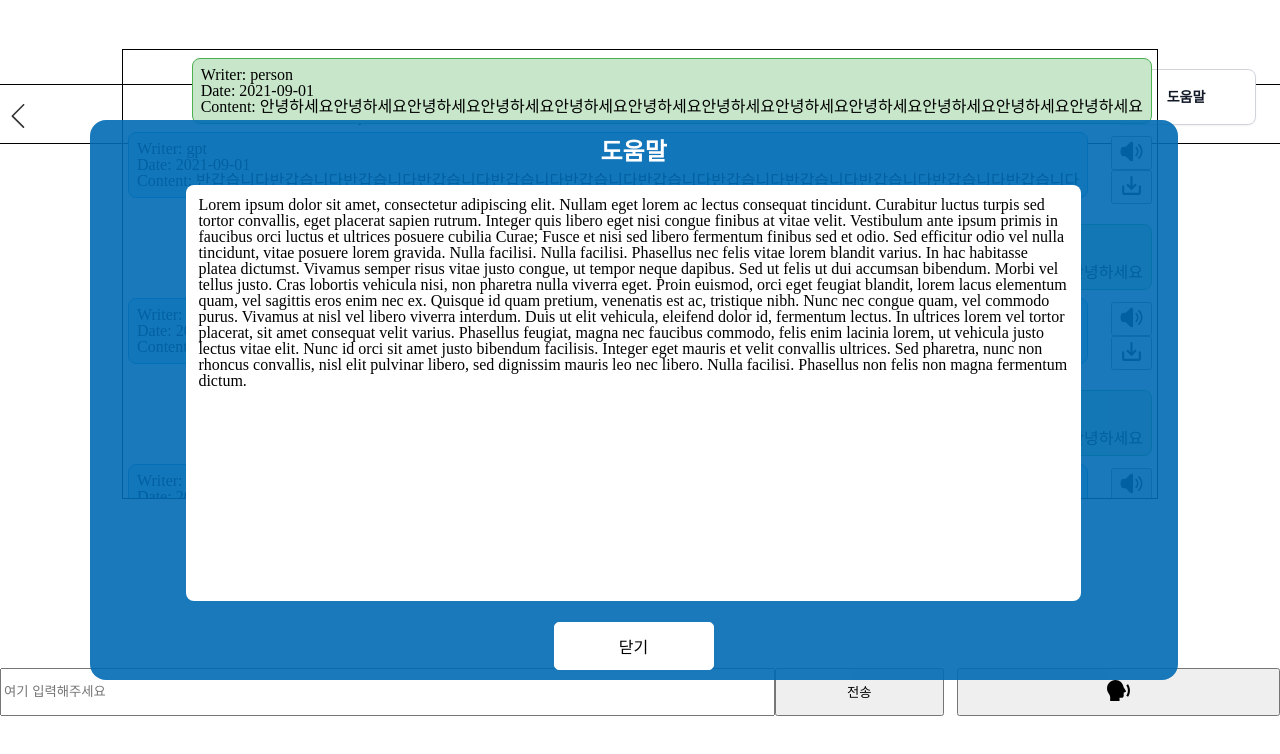
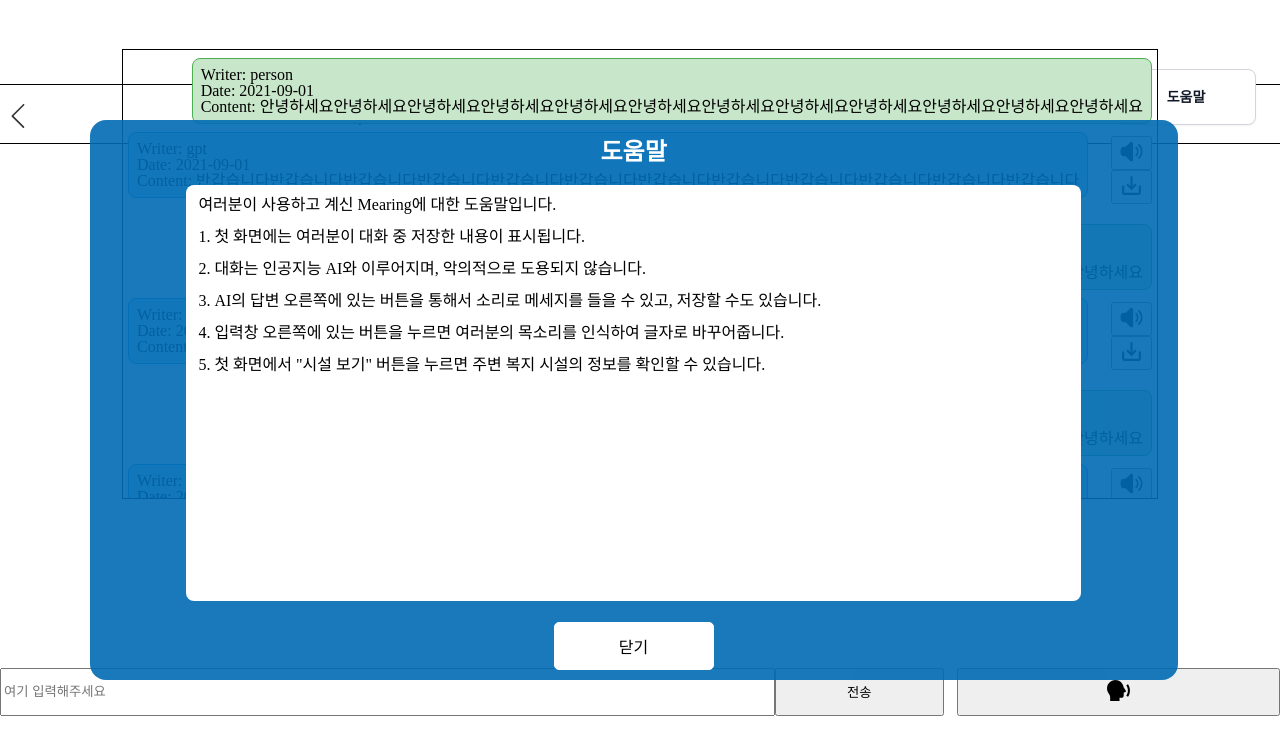
Before and after one commit to CWDll/Mearing, a React (Create React App) app: page /chatbot in a window 1280 px wide. Both pictures are taken after a click on the button "도움말". Shown: the top 754 px of the page. Built offline with nearby package versions, Linux system fonts and the light colour scheme.

Commit message:
[Style] 도움말 문구 수정

```diff
--- a/src/components/HelpModal.tsx
+++ b/src/components/HelpModal.tsx
@@ -81,30 +81,23 @@
         <HelpModalWrapper>
           <ModalTitleText>도움말</ModalTitleText>
           <HelpModalBody>
-            Lorem ipsum dolor sit amet, consectetur adipiscing elit. Nullam eget
-            lorem ac lectus consequat tincidunt. Curabitur luctus turpis sed
-            tortor convallis, eget placerat sapien rutrum. Integer quis libero
-            eget nisi congue finibus at vitae velit. Vestibulum ante ipsum
-            primis in faucibus orci luctus et ultrices posuere cubilia Curae;
-            Fusce et nisi sed libero fermentum finibus sed et odio. Sed
-            efficitur odio vel nulla tincidunt, vitae posuere lorem gravida.
-            Nulla facilisi. Nulla facilisi. Phasellus nec felis vitae lorem
-            blandit varius. In hac habitasse platea dictumst. Vivamus semper
-            risus vitae justo congue, ut tempor neque dapibus. Sed ut felis ut
-            dui accumsan bibendum. Morbi vel tellus justo. Cras lobortis
-            vehicula nisi, non pharetra nulla viverra eget. Proin euismod, orci
-            eget feugiat blandit, lorem lacus elementum quam, vel sagittis eros
-            enim nec ex. Quisque id quam pretium, venenatis est ac, tristique
-            nibh. Nunc nec congue quam, vel commodo purus. Vivamus at nisl vel
-            libero viverra interdum. Duis ut elit vehicula, eleifend dolor id,
-            fermentum lectus. In ultrices lorem vel tortor placerat, sit amet
-            consequat velit varius. Phasellus feugiat, magna nec faucibus
-            commodo, felis enim lacinia lorem, ut vehicula justo lectus vitae
-            elit. Nunc id orci sit amet justo bibendum facilisis. Integer eget
-            mauris et velit convallis ultrices. Sed pharetra, nunc non rhoncus
-            convallis, nisl elit pulvinar libero, sed dignissim mauris leo nec
-            libero. Nulla facilisi. Phasellus non felis non magna fermentum
-            dictum.
+            여러분이 사용하고 계신 Mearing에 대한 도움말입니다.
+            <br />
+            <br />
+            1. 첫 화면에는 여러분이 대화 중 저장한 내용이 표시됩니다.
+            <br />
+            <br />
+            2. 대화는 인공지능 AI와 이루어지며, 악의적으로 도용되지 않습니다.{" "}
+            <br />
+            <br />
+            3. AI의 답변 오른쪽에 있는 버튼을 통해서 소리로 메세지를 들을 수
+            있고, 저장할 수도 있습니다. <br />
+            <br />
+            4. 입력창 오른쪽에 있는 버튼을 누르면 여러분의 목소리를 인식하여
+            글자로 바꾸어줍니다. <br />
+            <br />
+            5. 첫 화면에서 "시설 보기" 버튼을 누르면 주변 복지 시설의 정보를
+            확인할 수 있습니다.
           </HelpModalBody>
           <ModalCloseButton onClick={handleCloseModal}>닫기</ModalCloseButton>
         </HelpModalWrapper>
```
